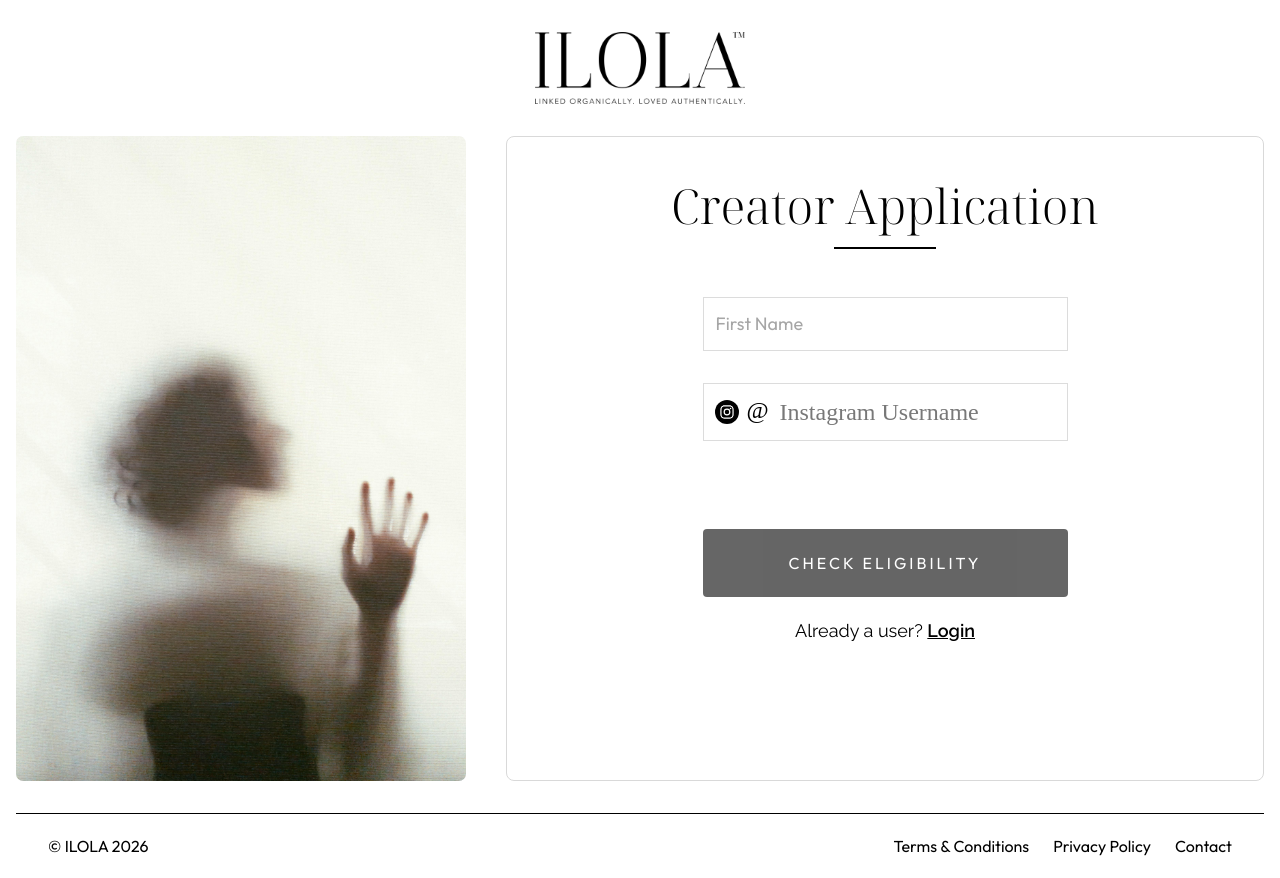
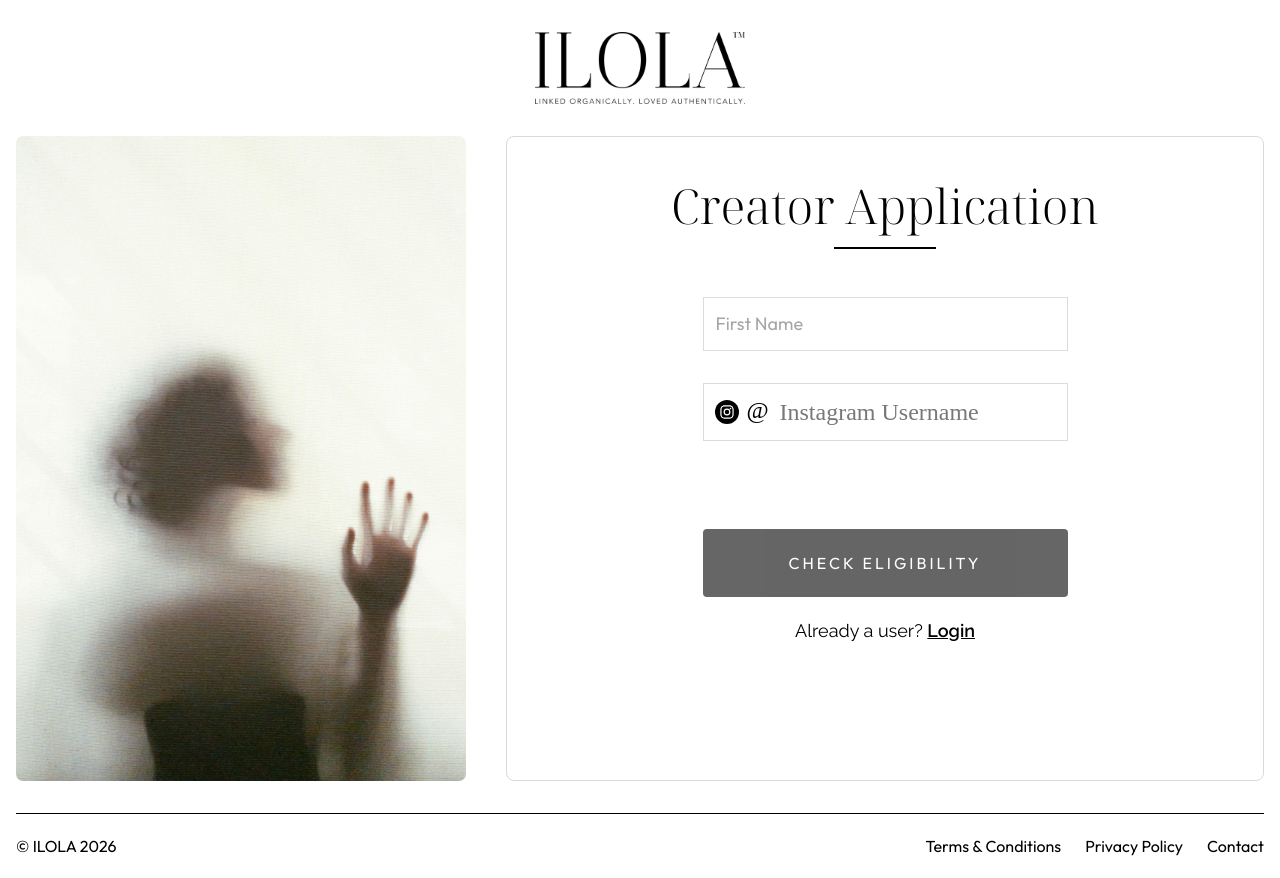
Before and after one commit to shahidyousafxai/wordpress-registration, a React (Vite) app: page /creators in a window 1280 px wide. Built offline with nearby package versions, Linux system fonts and the light colour scheme; no server answers; a web font is replaced by a local one.

Commit message:
Footer UI updated

```diff
--- a/src/components/Shared/Auth/AuthFooter.jsx
+++ b/src/components/Shared/Auth/AuthFooter.jsx
@@ -8,7 +8,7 @@ const AuthFooter = () => {
   const year = new Date().getFullYear()
 
   return (
-    <footer className="w-full border-t border-black px-4 smd:px-8 py-4 smd:py-5 mt-auto">
+    <footer className="w-full border-t border-black py-4 smd:py-5 mt-auto">
       <div className="section-width flex flex-col items-center gap-3 smd:flex-row smd:items-center smd:justify-between">
         <p className="font-outfit text-xs smd:text-base">
           © ILOLA {year}
```
